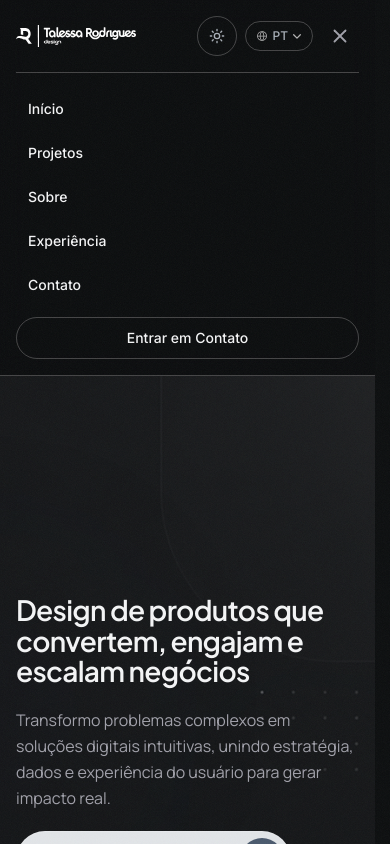
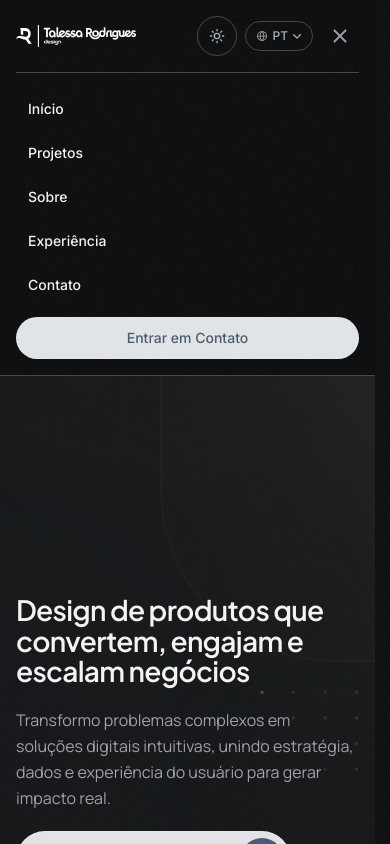
Before and after one commit to Fmarzochi/PortfolioMayaraDesign, a Next.js app: page / in a window 390 px wide. Both pictures are taken after a click on the button 340 px from the left and 36 px from the top of the page. Shown: the top 844 px of the page. Built offline with nearby package versions, Linux system fonts and the light colour scheme.

Commit message:
ajustando o darkmode

```diff
--- a/src/app/globals.css
+++ b/src/app/globals.css
@@ -30,7 +30,7 @@
   --glow:        rgba(74,89,109,0.12);
 
   --header-bg:   rgba(250,250,250,0.85);
-  --btn-bg:      #E2E5E8;
+  --btn-bg:      rgba(255,255,255,0.75);
   --btn-icon-bg: #4A596D;
 }
 
@@ -212,6 +212,12 @@ body::before {
 }
 
 
+/* ── Glass button (light mode only) ──────────────── */
+.btn-glass {
+  backdrop-filter: blur(10px);
+  -webkit-backdrop-filter: blur(10px);
+}
+
 /* ── Utilitário ───────────────────────────────────── */
 .no-overflow { overflow-x: hidden; }
 
--- a/src/components/layout/Footer.tsx
+++ b/src/components/layout/Footer.tsx
@@ -28,7 +28,7 @@ export function Footer() {
       href="https://wa.me/553598074669"
       target="_blank"
       rel="noopener noreferrer"
-      className={className}
+      className={`btn-glass ${className}`}
       style={{ background: 'var(--btn-bg)', border: '1px solid var(--border)', color: 'var(--accent)' }}
     >
       {t.footer.cta}
--- a/src/components/layout/Header.tsx
+++ b/src/components/layout/Header.tsx
@@ -71,7 +71,7 @@ export function Header() {
               href="https://wa.me/553598074669"
               target="_blank"
               rel="noopener noreferrer"
-              className="inline-flex h-10 items-center justify-center rounded-full px-5 font-sans text-sm font-medium whitespace-nowrap transition-all duration-200 hover:opacity-80 active:scale-95"
+              className="btn-glass inline-flex h-10 items-center justify-center rounded-full px-5 font-sans text-sm font-medium whitespace-nowrap transition-all duration-200 hover:opacity-80 active:scale-95"
               style={{ border: '1px solid var(--border)', color: 'var(--accent)', background: 'var(--btn-bg)', minWidth: '195px' }}
             >
               {t.header.cta}
@@ -120,8 +120,8 @@ export function Header() {
             ))}
             <Link href="https://wa.me/553598074669" target="_blank" rel="noopener noreferrer"
               onClick={() => setMenuOpen(false)}
-              className="mt-2 rounded-full px-3 py-2.5 text-center font-sans text-sm font-medium"
-              style={{ border: '1px solid var(--border)', color: 'var(--text-primary)' }}>
+              className="btn-glass mt-2 rounded-full px-3 py-2.5 text-center font-sans text-sm font-medium"
+              style={{ background: 'var(--btn-bg)', border: '1px solid var(--border)', color: 'var(--accent)' }}>
               {t.header.cta}
             </Link>
           </nav>
--- a/src/features/home/FAQSection.tsx
+++ b/src/features/home/FAQSection.tsx
@@ -25,7 +25,7 @@ export function FAQSection() {
             </h2>
             <Link
               href="/contato"
-              className="inline-flex w-fit items-center gap-3 rounded-full pl-5 pr-1.5 py-1.5 font-sans text-sm font-medium transition-all duration-200 hover:opacity-80"
+              className="btn-glass inline-flex w-fit items-center gap-3 rounded-full pl-5 pr-1.5 py-1.5 font-sans text-sm font-medium transition-all duration-200 hover:opacity-80"
               style={{ background: 'var(--btn-bg)', border: '1px solid var(--border)', color: 'var(--accent)' }}
             >
               {t.faq.ctaBtn}
--- a/src/features/home/FeaturedProjects.tsx
+++ b/src/features/home/FeaturedProjects.tsx
@@ -102,7 +102,7 @@ export function FeaturedProjects({ projects }: FeaturedProjectsProps) {
             </p>
             <Link
               href="/projetos"
-              className="inline-flex w-fit items-center gap-3 rounded-full pl-5 pr-1.5 py-1.5 font-sans text-sm font-medium transition-all duration-200 hover:opacity-80"
+              className="btn-glass inline-flex w-fit items-center gap-3 rounded-full pl-5 pr-1.5 py-1.5 font-sans text-sm font-medium transition-all duration-200 hover:opacity-80"
               style={{ background: 'var(--btn-bg)', border: '1px solid var(--border)', color: 'var(--accent)' }}
             >
               {t.featured.ctaBtn}
--- a/src/features/home/HeroSection.tsx
+++ b/src/features/home/HeroSection.tsx
@@ -78,7 +78,7 @@ export function HeroSection() {
             <Link
               ref={ctaMagnetic.ref as React.RefObject<HTMLAnchorElement>}
               href="/projetos"
-              className="inline-flex items-center gap-3 rounded-full pl-5 pr-1.5 py-1.5 font-sans text-sm font-medium transition-all duration-200 hover:opacity-80"
+              className="btn-glass inline-flex items-center gap-3 rounded-full pl-5 pr-1.5 py-1.5 font-sans text-sm font-medium transition-all duration-200 hover:opacity-80"
               style={{ background: 'var(--btn-bg)', border: '1px solid var(--border)', color: 'var(--accent)', ...ctaMagnetic.style }}
               onMouseMove={ctaMagnetic.onMouseMove as React.MouseEventHandler<HTMLAnchorElement>}
               onMouseLeave={ctaMagnetic.onMouseLeave}
@@ -86,7 +86,7 @@ export function HeroSection() {
               {t.hero.cta}
               <span
                 className="inline-flex h-11 w-11 shrink-0 items-center justify-center rounded-full"
-                style={{ background: 'var(--accent)' }}
+                style={{ background: 'var(--btn-icon-bg)' }}
               >
                 <Image
                   src="/assets/icons/arrow-up-right.svg"
--- a/src/features/sobre/SobreContent.tsx
+++ b/src/features/sobre/SobreContent.tsx
@@ -69,7 +69,7 @@ export function SobreContent() {
               href="https://wa.me/553598074669"
               target="_blank"
               rel="noopener noreferrer"
-              className="mt-2 inline-flex w-fit items-center gap-3 rounded-full pl-5 pr-1.5 py-1.5 font-sans text-sm font-medium transition-all duration-200 hover:opacity-80"
+              className="btn-glass mt-2 inline-flex w-fit items-center gap-3 rounded-full pl-5 pr-1.5 py-1.5 font-sans text-sm font-medium transition-all duration-200 hover:opacity-80"
               style={{ background: 'var(--btn-bg)', border: '1px solid var(--border)', color: 'var(--accent)' }}
             >
               {s.ctaBtn}
```
